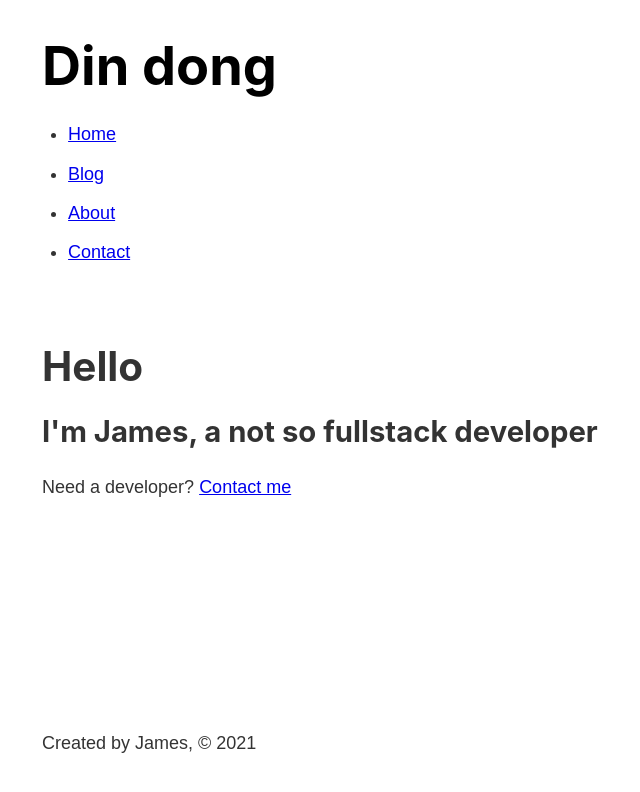
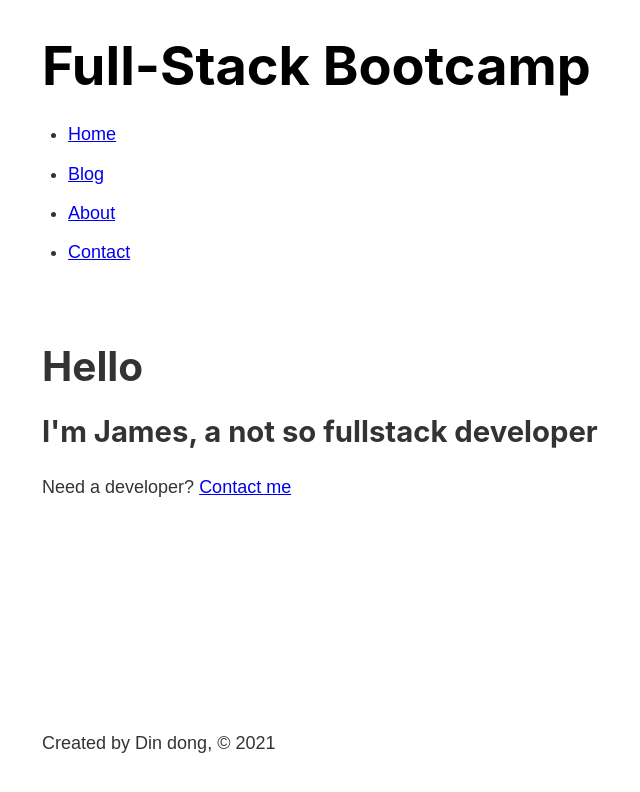
Before and after one commit to megagigaultra/Gatsby, a Gatsby site: page / in a window 1280 px wide. Shown: the whole page, without its empty margins (241-881 px from the left). Built offline with nearby package versions, Linux system fonts and the light colour scheme; Gatsby itself is replaced by a stand-in of ours.

Commit message:
Graphql
Fetching data from siteMetadata

```diff
--- a/gatsby-config.js
+++ b/gatsby-config.js
@@ -6,6 +6,10 @@
 
 module.exports = {
   /* Your site config here */
+  siteMetadata: {
+    title: 'Full-Stack Bootcamp',
+    author: 'Din dong'
+  },
   plugins: [
     'gatsby-plugin-sass'
   ],
--- a/src/components/footer.js
+++ b/src/components/footer.js
@@ -1,9 +1,21 @@
 import React from 'react'
+import { graphql, useStaticQuery } from 'gatsby'
 
 const Footer = () => {
+
+  const data = useStaticQuery(graphql`
+    query{
+      site{
+        siteMetadata{
+          author
+        }
+      }
+    }
+  `)
+
   return(
     <footer>
-        <p>Created by James, © 2021</p>
+        <p>Created by {data.site.siteMetadata.author}, © 2021</p>
     </footer>
   )
 }
--- a/src/components/header.js
+++ b/src/components/header.js
@@ -1,15 +1,26 @@
 import React from 'react'
-import { Link } from 'gatsby'
+import { Link, graphql, useStaticQuery } from 'gatsby'
 
 //import './header.module.scss'
 import * as headerStyles from './header.module.scss'
 
 const Header = () => {
+
+    const data = useStaticQuery(graphql`
+        query{
+            site{
+                siteMetadata{
+                    title
+                }
+            }
+        }
+    `)
+
     return(
         <header className={headerStyles.header}>
             <h1>
                 <Link className={headerStyles.title} to="/">
-                Din dong
+                    {data.site.siteMetadata.title}
                 </Link>
             </h1>
             <nav>
```
Lines whose indentation alone changed are shown as unchanged.
